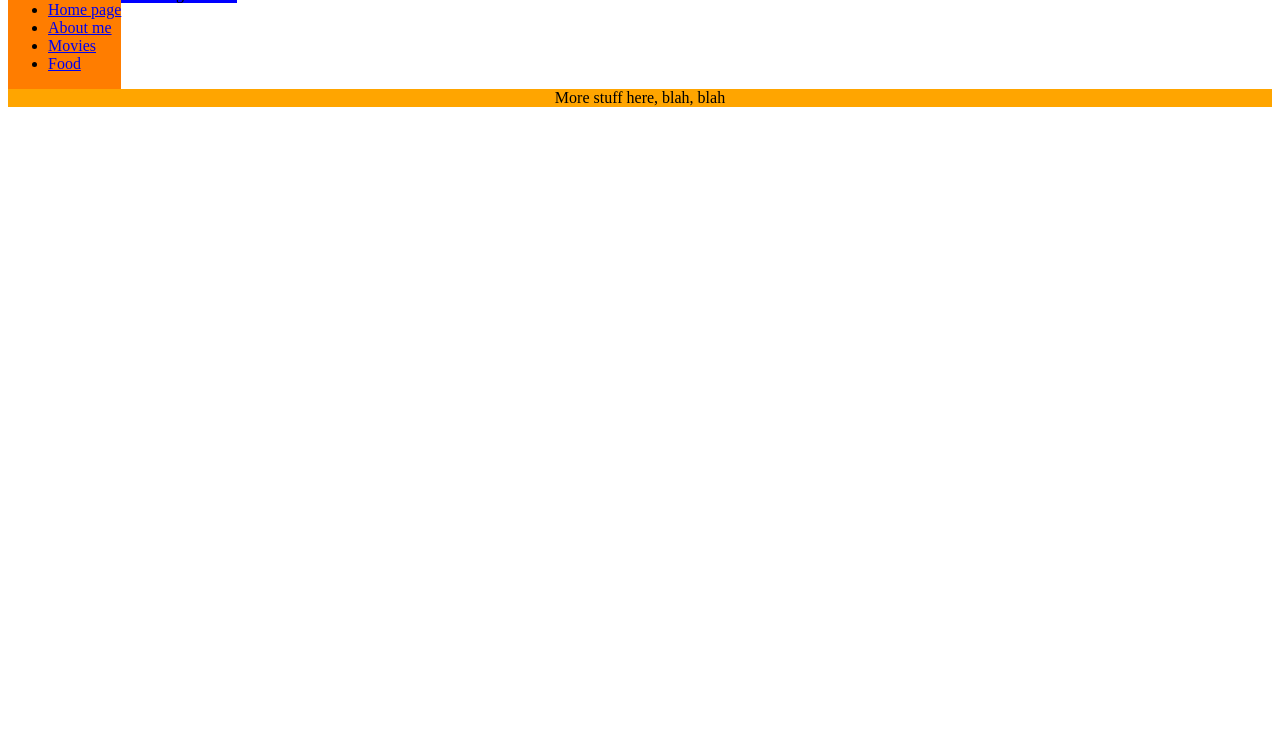
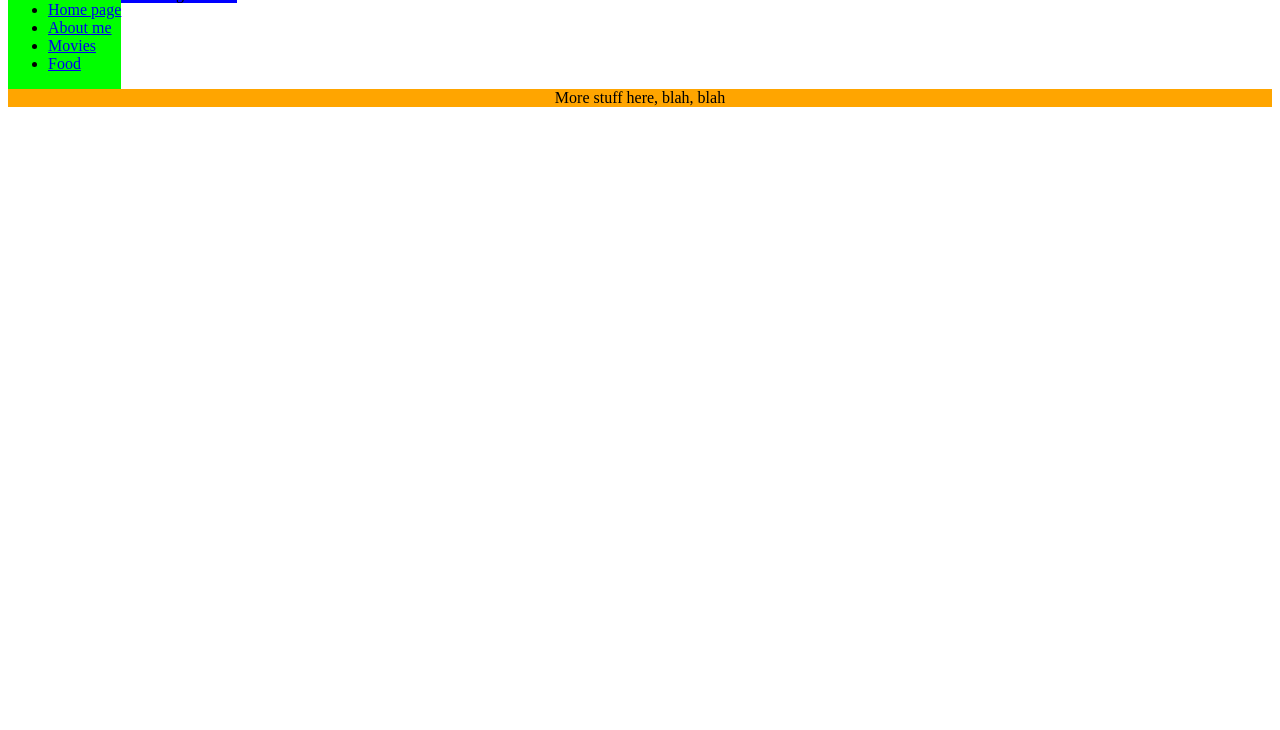
Before and after one commit to tonymauro/tonymauro.github.io, a plain HTML site: page food.html in a window 1280 px wide. Shown: the part 70-800 px from the top of the page. Drawn offline with Linux system fonts and the light colour scheme.

Commit message:
Changed menu background color

```diff
--- a/food.css
+++ b/food.css
@@ -9,7 +9,7 @@
 }
 
 #menu{
-	background-color:#FF7D00;
+	background-color:#00FF00;
 	height:200;
 	width:200;
 	float:left;
```
